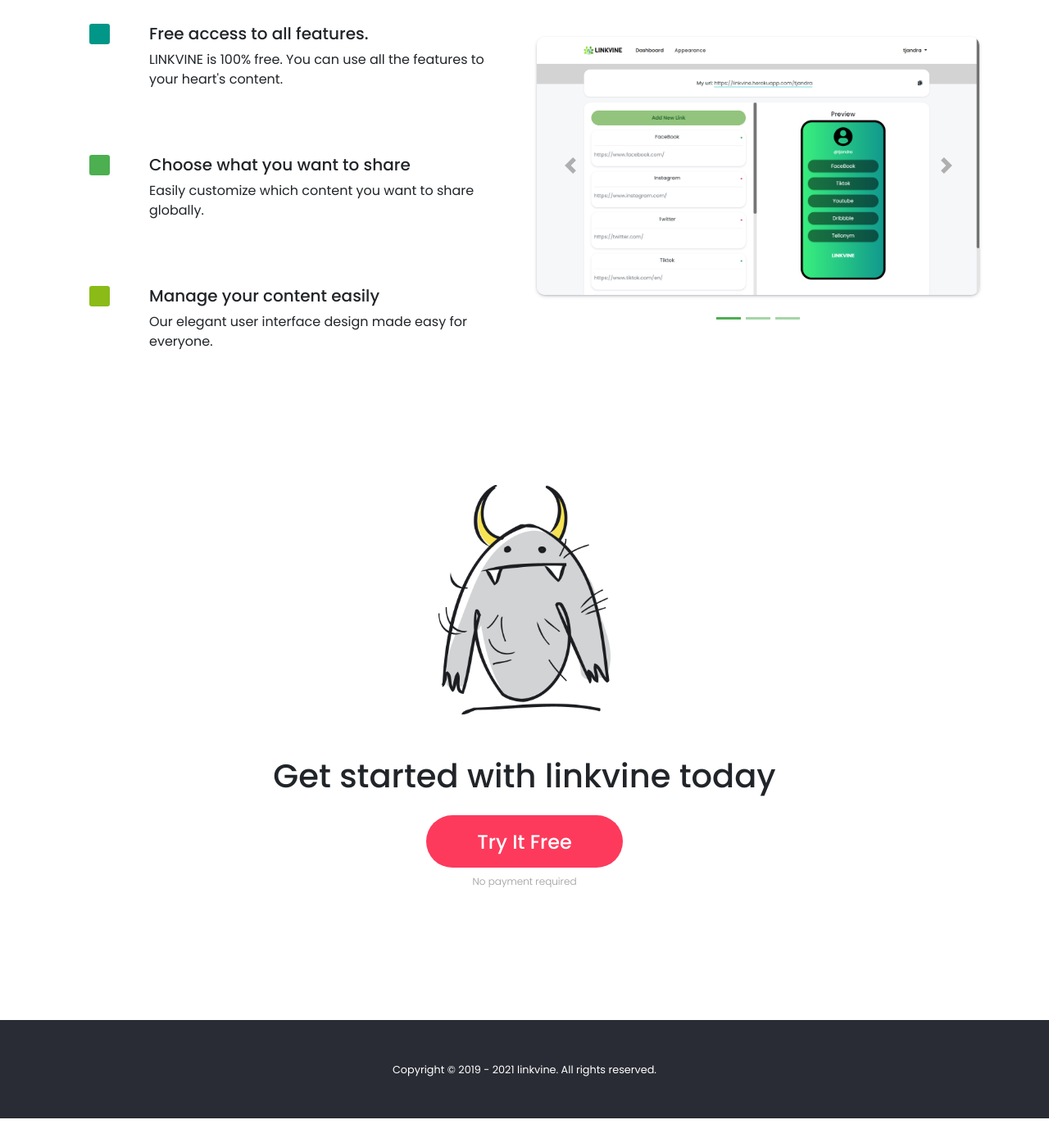
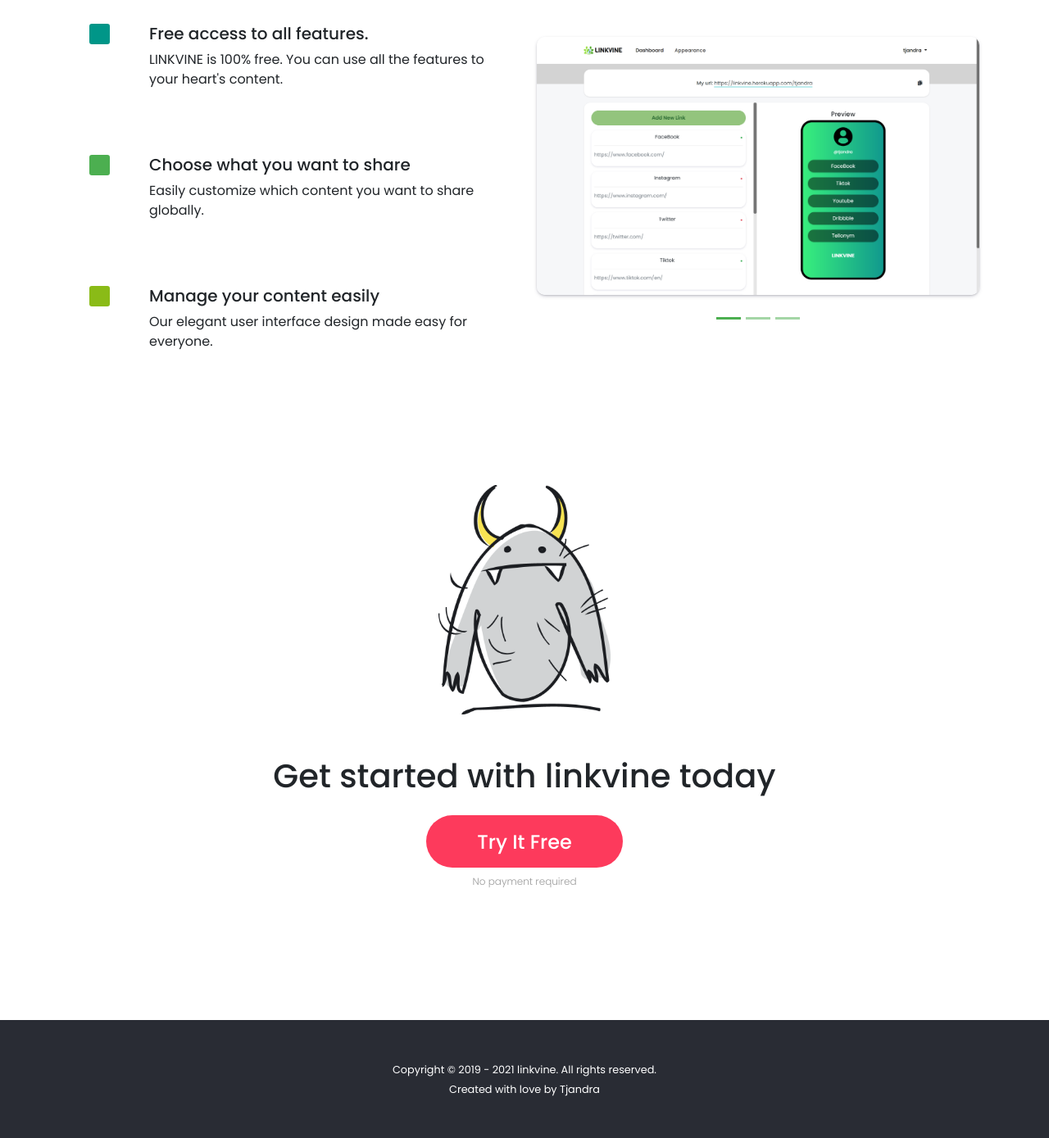
Before and after one commit to jona42-ui/linkvine, a Flask app: page / in a window 1280 px wide. Shown: the part 1989-3378 px from the top of the page at 82% size. Before the commit the page ends 3354 px from the top, so only its background shows below. Run offline with Flask 2, Linux system fonts and the light colour scheme; some libraries are stand-ins or nearby versions; some web fonts are replaced.

Commit message:
update: footer, carousel

```diff
--- a/linkvine/templates/user/base.html
+++ b/linkvine/templates/user/base.html
@@ -115,6 +115,13 @@
 {#            Tjandra#}
             Copyright &#169; 2019 - 2021 linkvine. All rights reserved.
         </small>
+        <br>
+        <small>
+            Created with love by
+            <a href="https://www.linkedin.com/in/tjandra-putra/" class="text-white" target="_blank">
+                <bold>Tjandra</bold>
+            </a>
+        </small>
 {#        <div class="row">#}
 {#            <div class="col-md-4">#}
 {#                <h1>Need help with anything?</h1>#}
--- a/linkvine/templates/user/home.html
+++ b/linkvine/templates/user/home.html
@@ -190,16 +190,16 @@
                                 <img class="d-block w-100" src="/static/img/showcase_3.PNG" alt="Third slide">
                             </div>
                         </div>
-                        <a class="carousel-control-prev" href="#carouselExampleIndicators" role="button"
-                           data-slide="prev">
-                            <span class="carousel-control-prev-icon" aria-hidden="true"></span>
-                            <span class="sr-only">Previous</span>
-                        </a>
-                        <a class="carousel-control-next" href="#carouselExampleIndicators" role="button"
-                           data-slide="next">
-                            <span class="carousel-control-next-icon" aria-hidden="true"></span>
-                            <span class="sr-only">Next</span>
-                        </a>
+{#                        <a class="carousel-control-prev" href="#carouselExampleIndicators" role="button"#}
+{#                           data-slide="prev">#}
+{#                            <span class="carousel-control-prev-icon" aria-hidden="true"></span>#}
+{#                            <span class="sr-only">Previous</span>#}
+{#                        </a>#}
+{#                        <a class="carousel-control-next" href="#carouselExampleIndicators" role="button"#}
+{#                           data-slide="next">#}
+{#                            <span class="carousel-control-next-icon" aria-hidden="true"></span>#}
+{#                            <span class="sr-only">Next</span>#}
+{#                        </a>#}
                     </div>
                 </div>
             </div>
```
